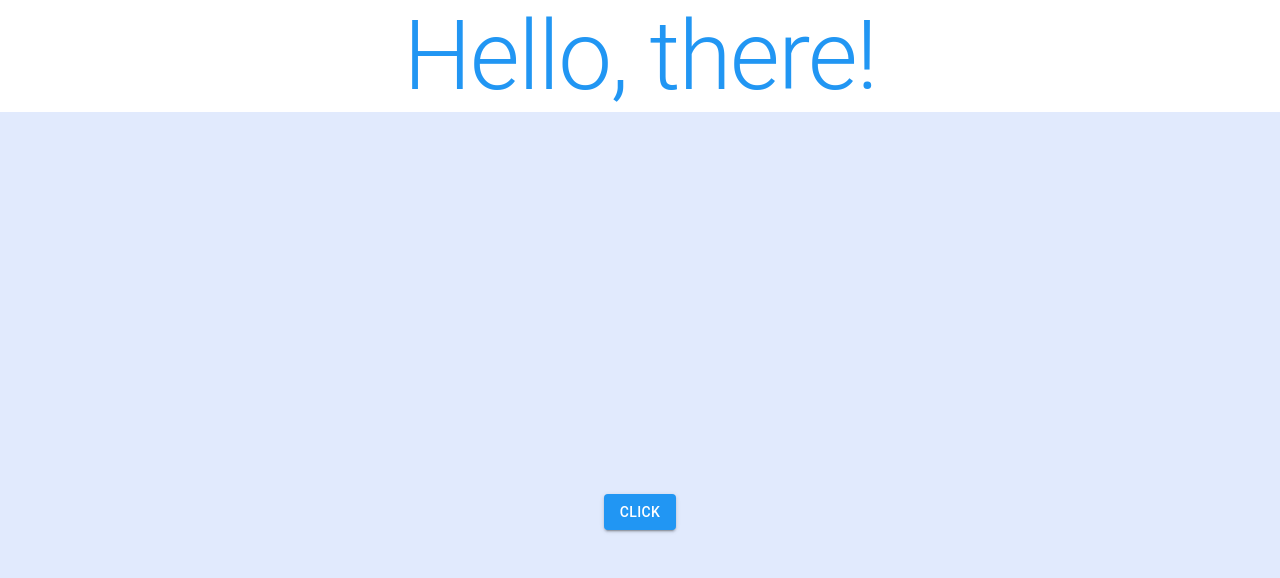
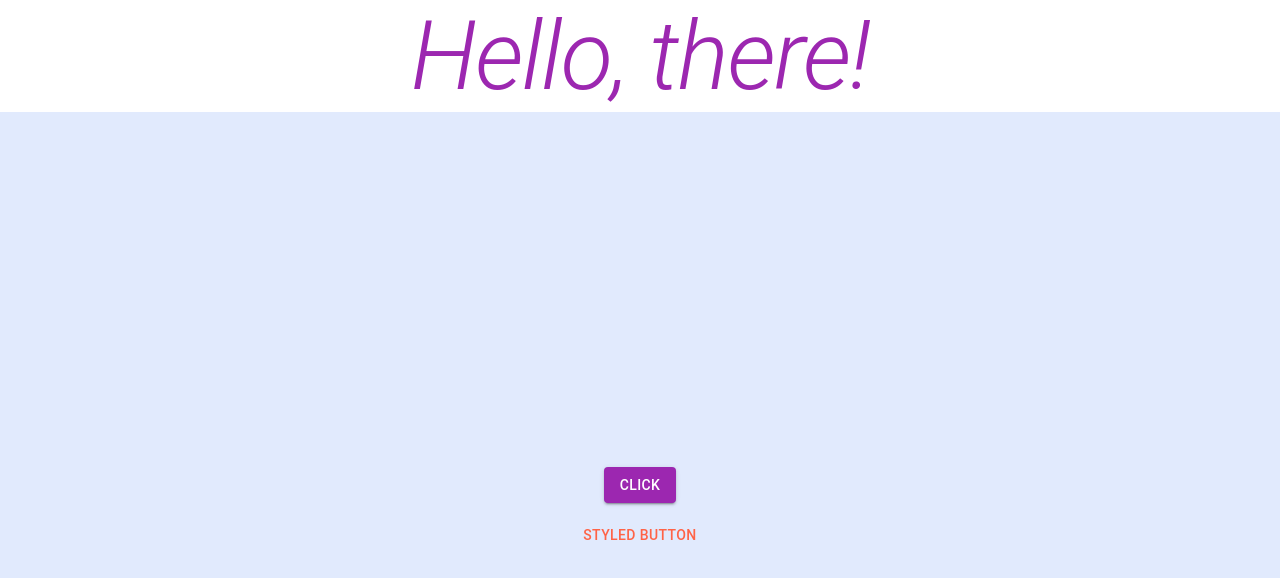
Before and after one commit to ybeliaev/material-ui-project, a React (Create React App) app: page / in a window 1280 px wide. Shown: the top 578 px of the page. Built offline with nearby package versions, Linux system fonts and the light colour scheme.

Commit message:
makeStyles noted

```diff
--- a/src/App.js
+++ b/src/App.js
@@ -1,17 +1,36 @@
 import React from 'react';
-import logo from './logo.svg';
+
 import './App.css';
 
 import {Button, Typography} from "@material-ui/core"
+import {makeStyles} from "@material-ui/core/styles"
+
+const useStyles = makeStyles({
+  root:{
+    fontStyle: "oblique"
+  },
+  btn:{
+    borderRadius: 15,
+    color: 'tomato',
+    padding: '10px 30px',
+    marginTop: '10px'
+  }
+})
 
 
+function BtnStyled(){
+  const classes = useStyles();
+  return <Button className={classes.btn} >Styled Button</Button>
+}
 
 function App() {
+  const classes = useStyles()
   return (
     <div className="App">
-      <Typography color="primary" variant="h1">Hello, there!</Typography>
+      <Typography className={classes.root} color="primary" variant="h1">Hello, there!</Typography>
       <header className="App-header">
         <Button color="primary" variant="contained">Click</Button>
+        <BtnStyled/>
       </header>
     </div>
   );
--- a/src/theme.jsx
+++ b/src/theme.jsx
@@ -6,7 +6,7 @@ import {blue} from '@material-ui/core/colors'
 const theme = createMuiTheme({
     palette: {
       primary: {
-        main: blue[500],
+        main: purple[500],
       },
       secondary: {
         main: green[500],
```
Also changed, not shown: 1 other file (tests, documents, lock files or other folders).
